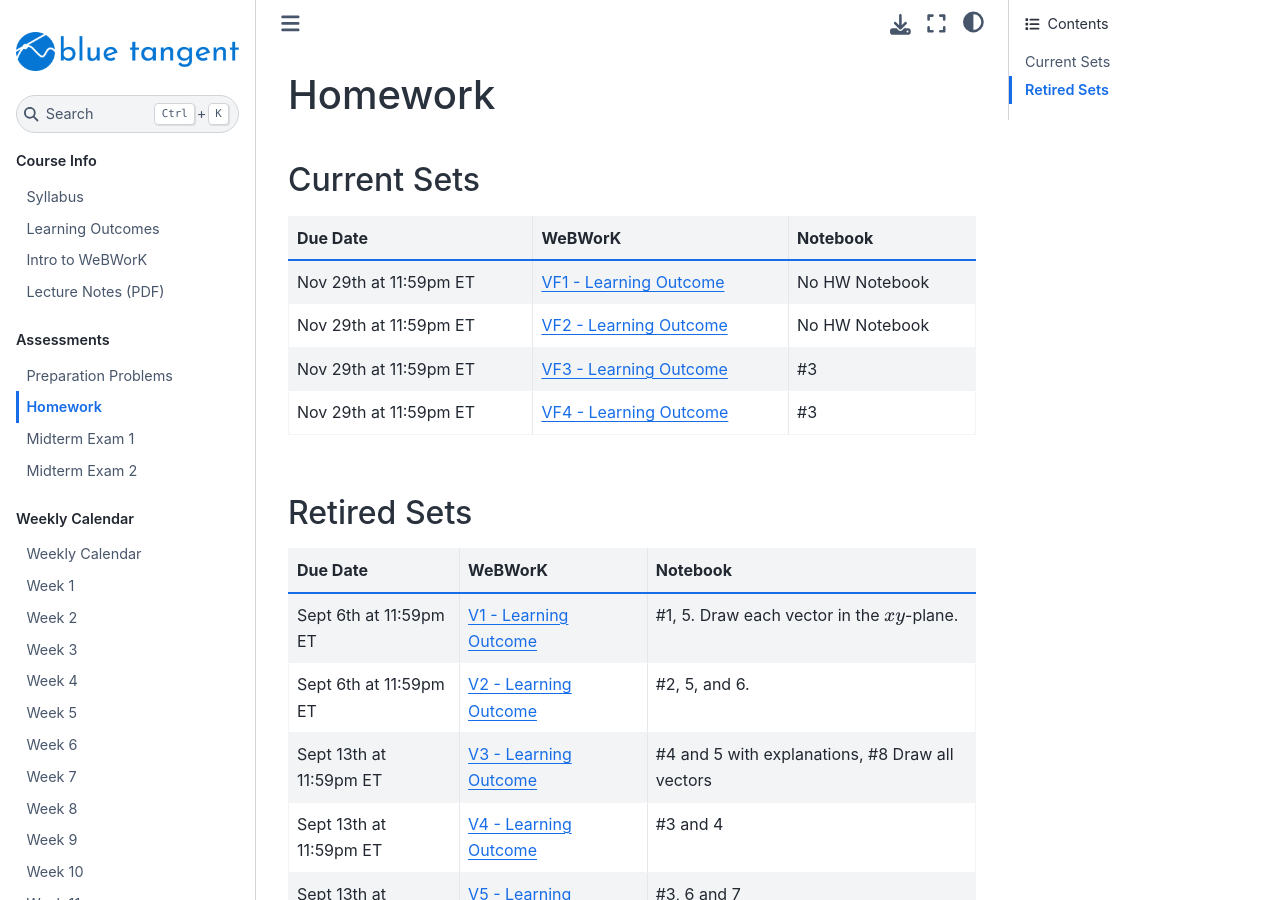
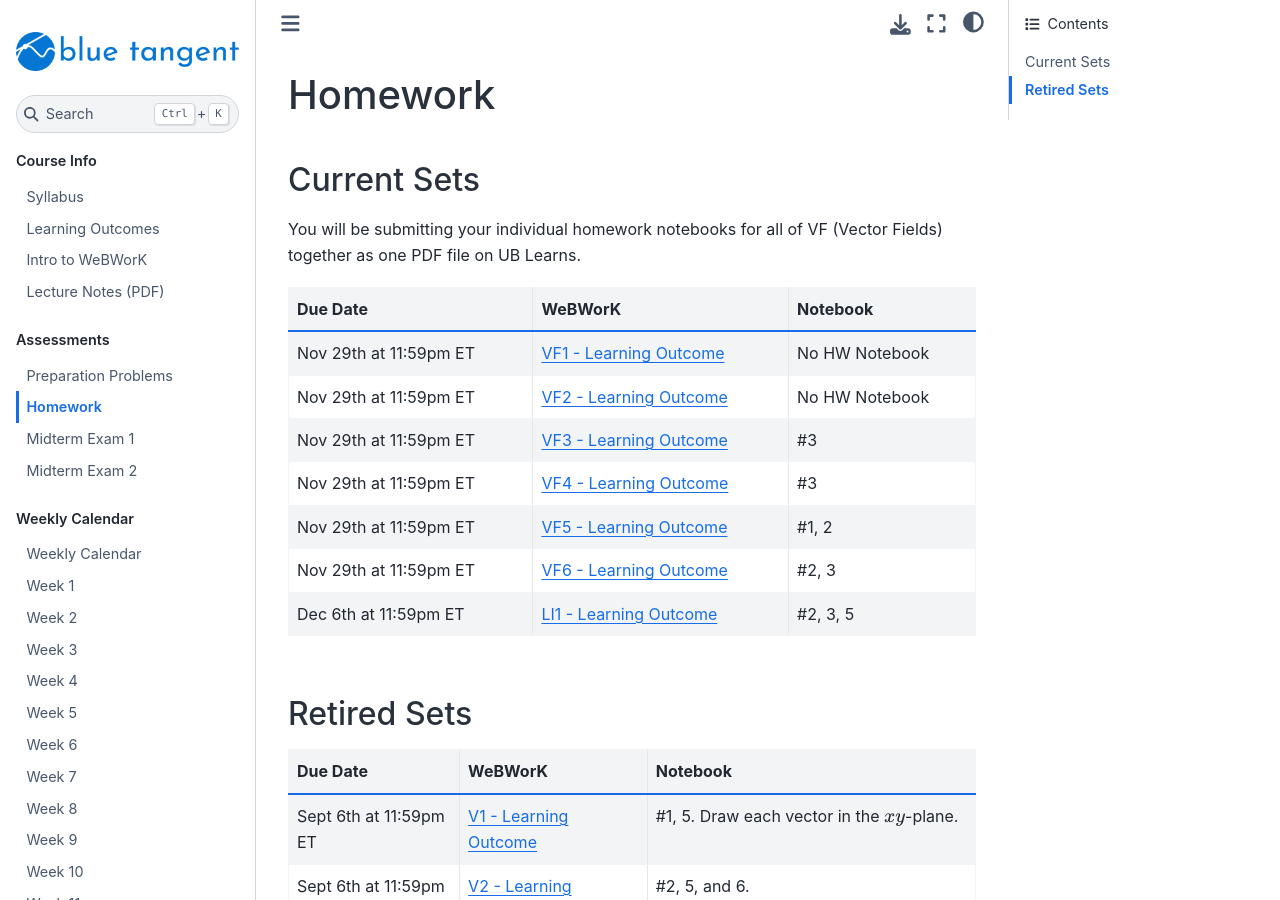
Before and after one commit to mjcasper/info-241, a Jupyter Book: the page built from assessments/homework.md, in a window 1280 px wide and 900 px high. Built offline with Jupyter Book 1.0.4 settings and Sphinx 7.4.7 and the Sphinx Book theme 1.1.4, drawn with Linux system fonts in a browser that asks for light colours.

Commit message:
update homework

```diff
--- a/assessments/homework.md
+++ b/assessments/homework.md
@@ -4,6 +4,8 @@ Homework
 
 
 ## Current Sets
+
+You will be submitting your individual homework notebooks for all of VF (Vector Fields) together as one PDF file on UB Learns.
 
 
 | Due Date | WeBWorK | Notebook |
@@ -12,7 +14,9 @@ Homework
 | Nov 29th at 11:59pm ET | [VF2 - Learning Outcome](https://webwork.sens.buffalo.edu/webwork2/2023-08-MTH-241-Casper/Learning_Outcome_VF2) | No HW Notebook  |
 | Nov 29th at 11:59pm ET | [VF3 - Learning Outcome](https://webwork.sens.buffalo.edu/webwork2/2023-08-MTH-241-Casper/Learning_Outcome_VF3) | #3  |
 | Nov 29th at 11:59pm ET | [VF4 - Learning Outcome](https://webwork.sens.buffalo.edu/webwork2/2023-08-MTH-241-Casper/Learning_Outcome_VF4) | #3  |
-
+| Nov 29th at 11:59pm ET | [VF5 - Learning Outcome](https://webwork.sens.buffalo.edu/webwork2/2023-08-MTH-241-Casper/Learning_Outcome_VF5) | #1, 2  |
+| Nov 29th at 11:59pm ET | [VF6 - Learning Outcome](https://webwork.sens.buffalo.edu/webwork2/2023-08-MTH-241-Casper/Learning_Outcome_VF6) | #2, 3  |
+| Dec 6th at 11:59pm ET | [LI1 - Learning Outcome](https://webwork.sens.buffalo.edu/webwork2/2023-08-MTH-241-Casper/Learning_Outcome_LI1) | #2, 3, 5  |
 
 ## Retired Sets
 
```
